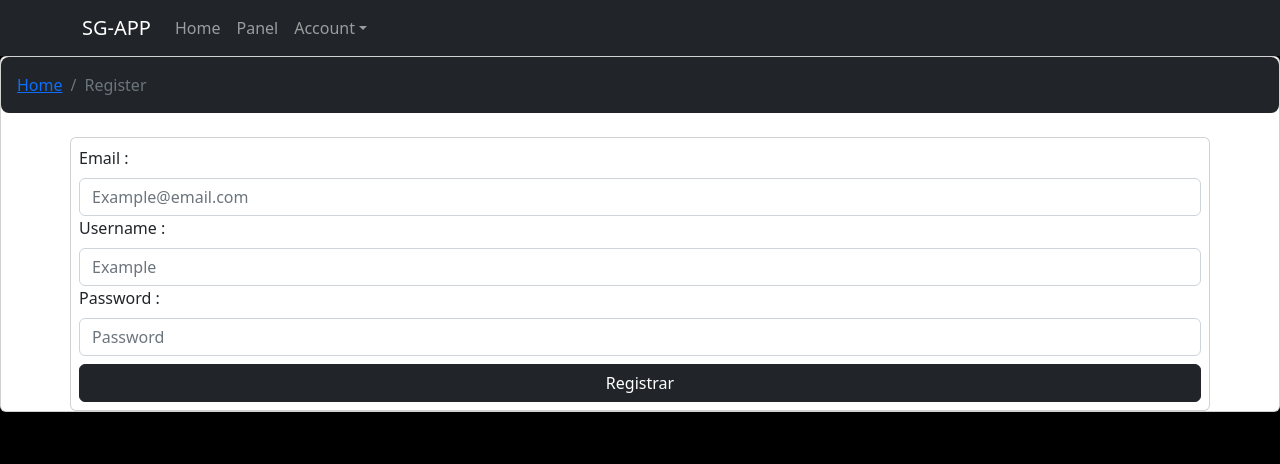
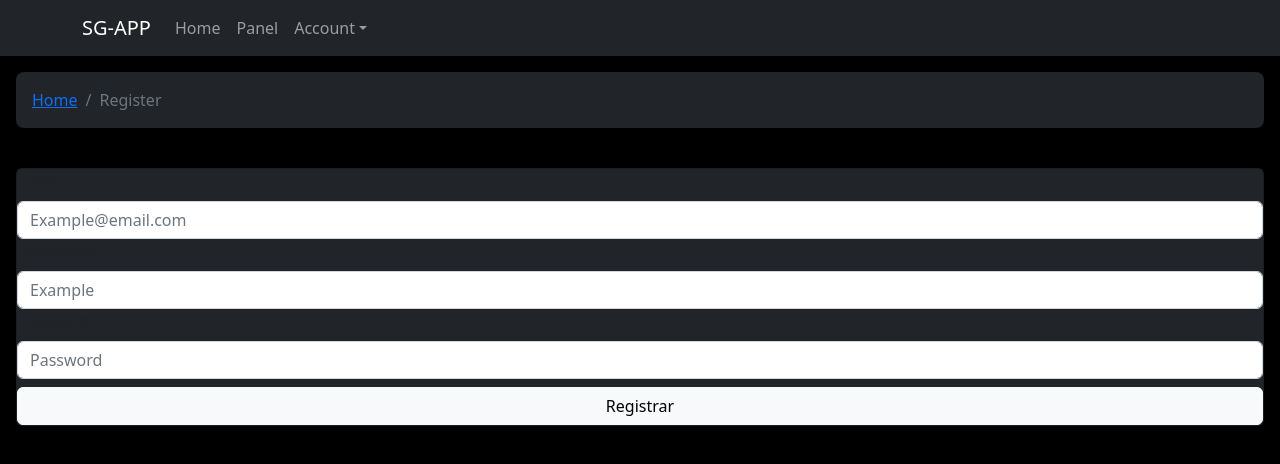
Before and after one commit to Underewarrr/fullstack-vercel-sg-app-nextjs, a Next.js app: page /user/register in a window 1280 px wide. Shown: the top 464 px of the page. Built offline with nearby package versions, Linux system fonts and the light colour scheme.

Commit message:
Fix: Dark mode

```diff
--- a/pages/user/profile/view.jsx
+++ b/pages/user/profile/view.jsx
@@ -58,10 +58,7 @@ const [username, setUsername] = useState();
                             <MDBCol>
                                 <MDBBreadcrumb className="bg-dark rounded-3 p-3 mb-4">
                                     <MDBBreadcrumbItem>
-                                        <a href='#'>User</a>
-                                    </MDBBreadcrumbItem>
-                                    <MDBBreadcrumbItem>
-                                        <a href="#">Profile</a>
+                                        <a href='/user/panel'>Panel</a>
                                     </MDBBreadcrumbItem>
                                     <MDBBreadcrumbItem active>View Profile</MDBBreadcrumbItem>
                                 </MDBBreadcrumb>
--- a/pages/user/register.tsx
+++ b/pages/user/register.tsx
@@ -35,7 +35,9 @@ export default function Index() {
   return (
     <>
       <Header />
-      <Card>
+      <Card.Header
+      style={{ width: '', marginTop: '1rem', marginLeft: '1rem', marginRight: '1rem' }}
+      >
       <MDBRow>
       <MDBCol>
           <MDBBreadcrumb className="bg-dark rounded-3 p-3 mb-4">
@@ -46,7 +48,12 @@ export default function Index() {
           </MDBBreadcrumb>
       </MDBCol>
       </MDBRow>
-      <Card className="flex container p-2">
+      </Card.Header>
+      <Card
+      bg="dark"
+      style={{ width: '', marginTop: '1rem', marginLeft: '1rem', marginRight: '1rem' }}
+      >
+
         <Form.Group>
           <Form.Label>Email : </Form.Label>
           <Form.Control
@@ -90,7 +97,7 @@ export default function Index() {
           <Button
             onClick={register}
             className="LoginButton"
-            variant="dark"
+            variant="light"
             type="submit"
           >
             Registrar
@@ -107,7 +114,6 @@ export default function Index() {
           ) : null}
         </div>
       </Card>
-      </Card>
 
     </>
   );
```
